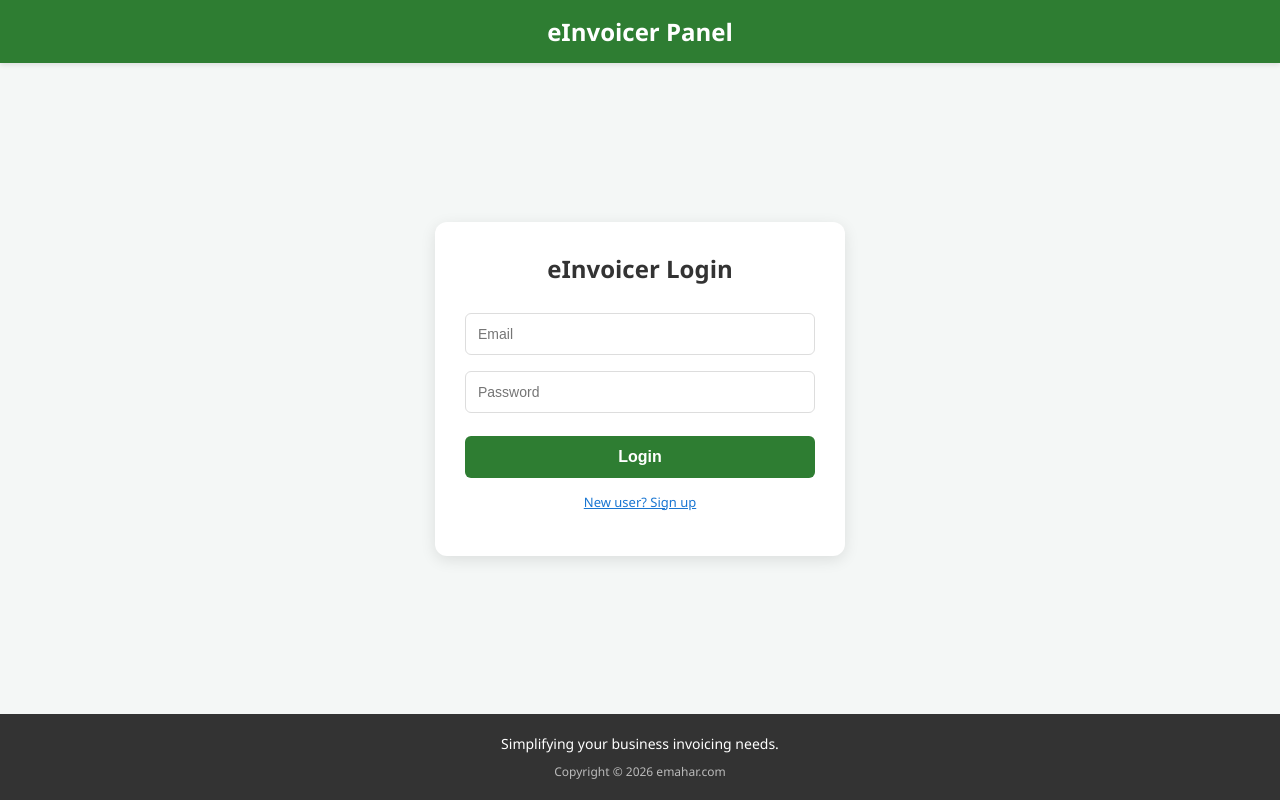
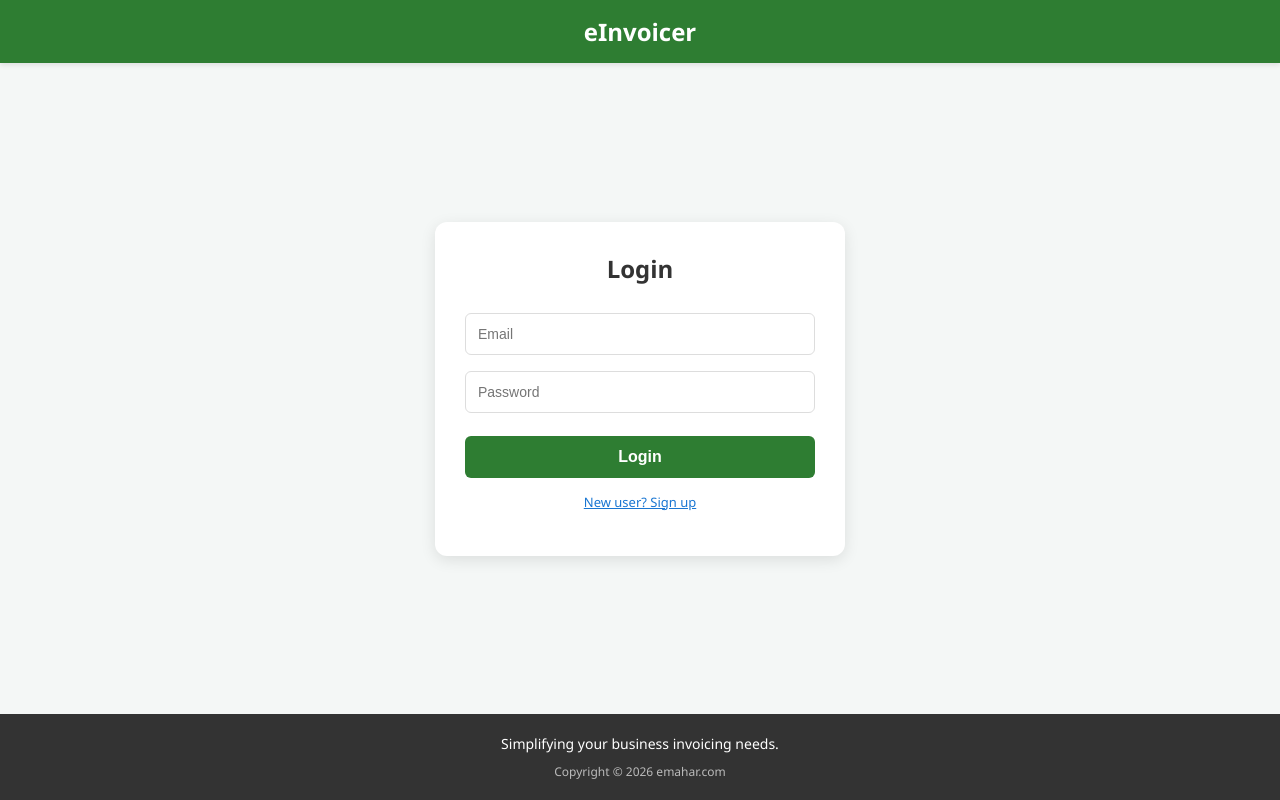
Before and after one commit to Aijaz-Mahar/invoicer, a plain HTML site: page index.html in a window 1280 px wide. Drawn offline with Linux system fonts and the light colour scheme.

Commit message:
Update index.html

```diff
--- a/index.html
+++ b/index.html
@@ -119,12 +119,12 @@
 <body>
 
 <header>
-    <h1>eInvoicer Panel</h1>
+    <h1>eInvoicer</h1>
 </header>
 
 <div class="container">
     <div class="card" id="authBox">
-        <h2 id="title">eInvoicer Login</h2>
+        <h2 id="title">Login</h2>
 
         <div id="loginFields">
             <input type="email" id="l_email" placeholder="Email">
```
